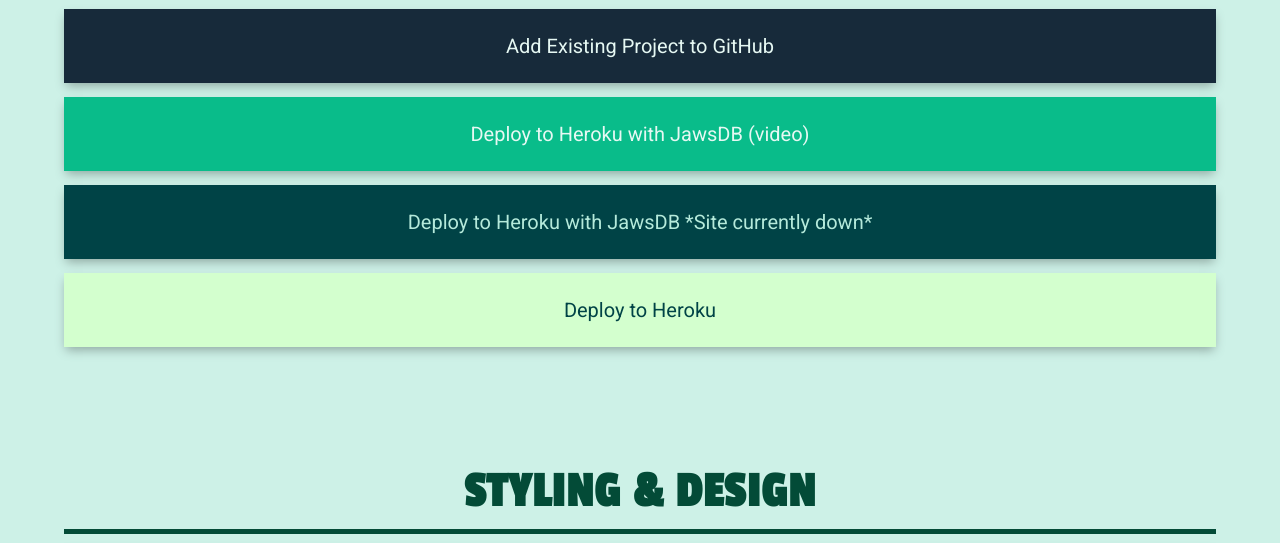
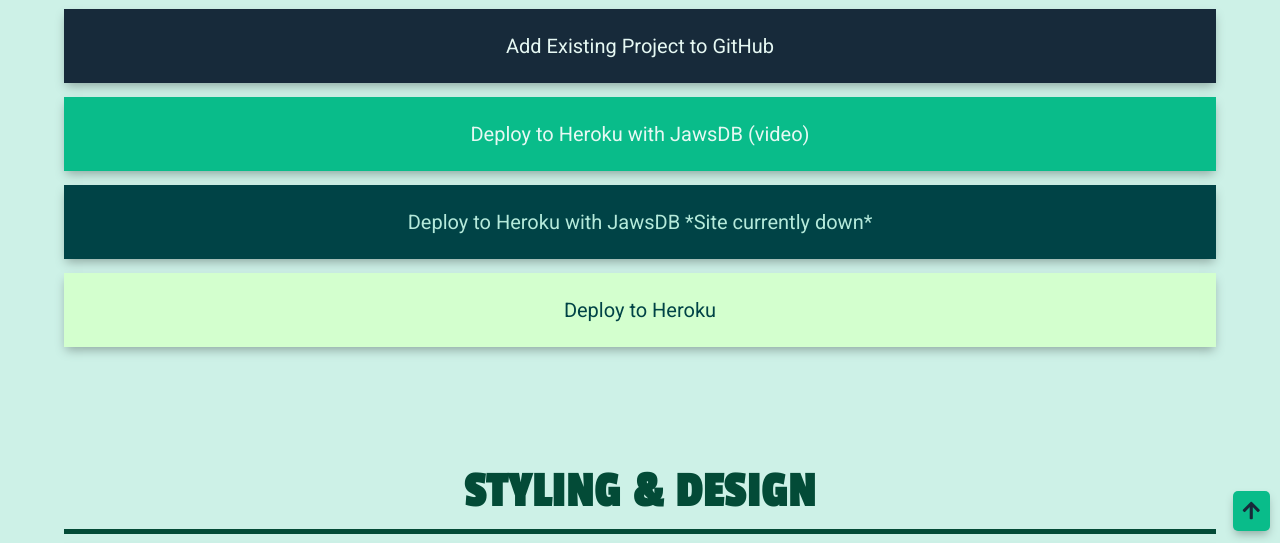
Before and after one commit to brothernk/helpful_links, a plain HTML site: page index.html in a window 1280 px wide. Shown: the part 252-795 px from the top of the page. Drawn offline with nearby package versions, Linux system fonts and the light colour scheme.

Commit message:
nav to top of pg added

```diff
--- a/assets/css/style.css
+++ b/assets/css/style.css
@@ -23,6 +23,21 @@
 a:hover{
     transform: scale(.98);
     transition:.15s;
+}
+
+#top-nav {
+    position: fixed;
+    right:10px;
+    bottom:10px;
+    color:#172A3A;
+    max-width: 60px;
+    padding: 0;
+    background-color: #09BC8A;
+    border-radius: 5px;
+}
+
+i {
+    padding:10px;
 }
 
 h2 {
--- a/index.html
+++ b/index.html
@@ -15,7 +15,7 @@
     <link rel="shortcut icon" type="image/png" href="flower.png"/>
 </head>
 
-<body class="homepage">
+<body class="homepage" id="top-of-pg">
     <h2>Table of Contents</h2>
     <div class="menu">
         <a href="#deploying">Deploying</a>
@@ -29,6 +29,8 @@
         <a href="#ajax">AJAX</a>
         <a href="#ruby">Ruby on Rails</a>
     </div>
+
+    <a href="#top-of-pg" id="top-nav"><i class="fas fa-arrow-up"></i></a>
 
     <div class="content">
         <h1 class="top-header" id="deploying">Deploying</h1>
```
